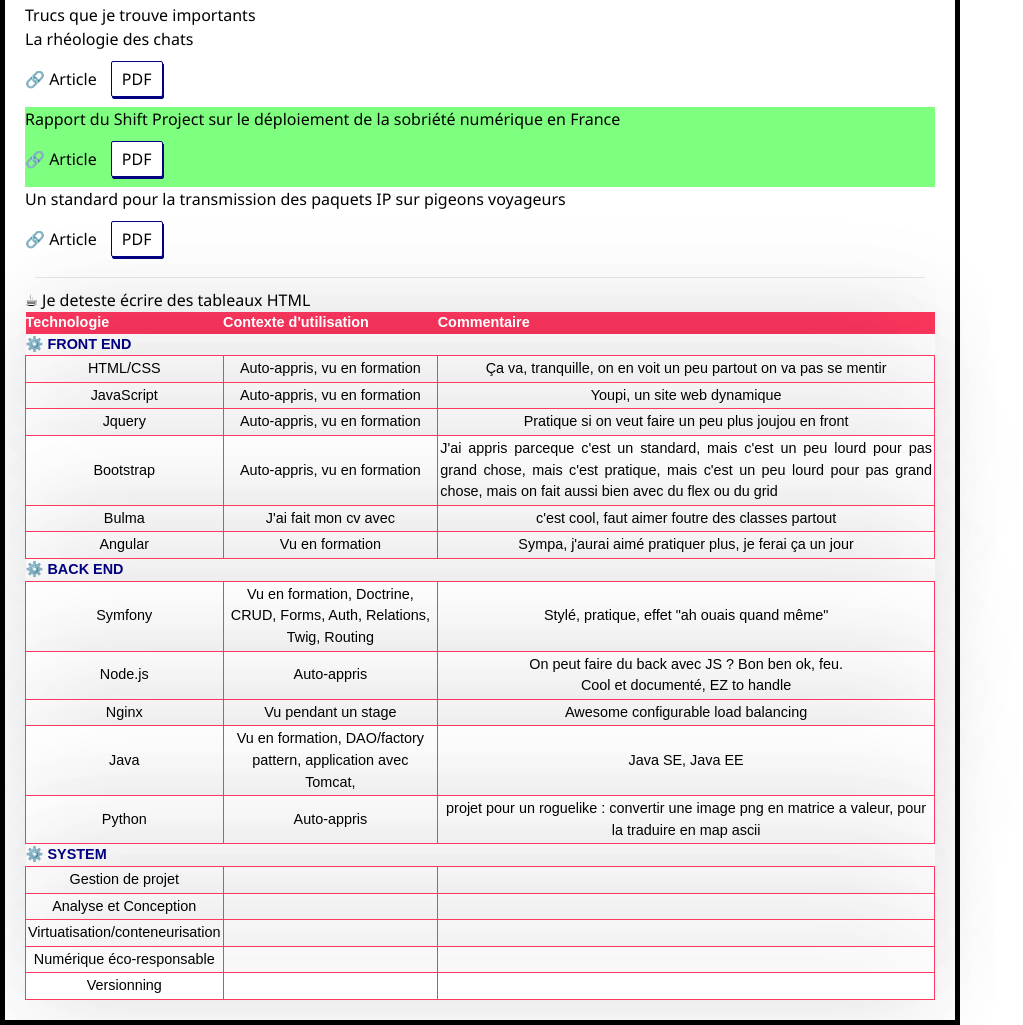
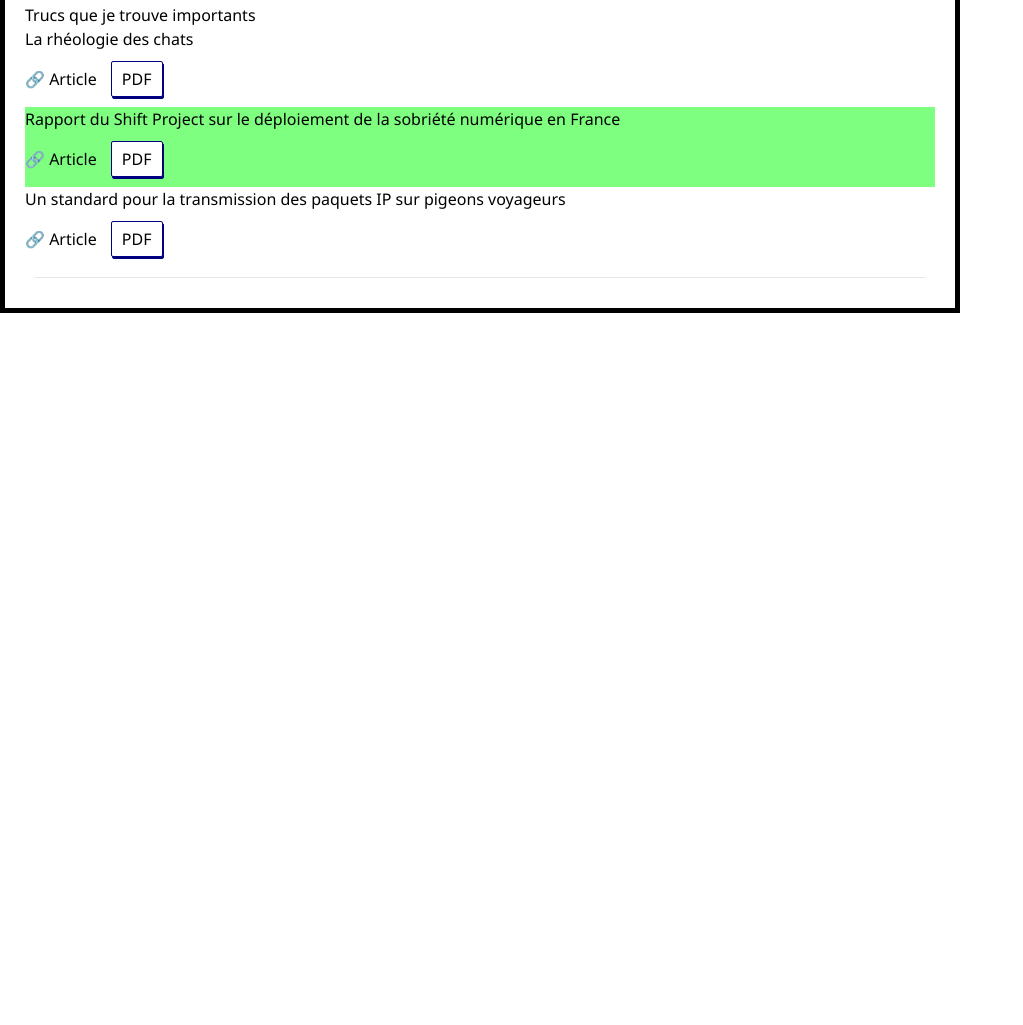
Before and after one commit to ThibaultMariePro/ThibaultMariePro.github.io, a website: page src/index.html in a window 1280 px wide. Shown: the part 242-1267 px from the top of the page, without its empty margins (0-1023 px from the left). After the commit the page ends 800 px from the top, so only its background shows below. Drawn offline with Linux system fonts and the light colour scheme.

Commit message:
got rid of html table

```diff
--- a/src/index.html
+++ b/src/index.html
@@ -108,138 +108,5 @@
       </div>
     </section>
     <hr />
-    <section>
-      <table>
-        <h2>☕ Je deteste écrire des tableaux HTML</h2>
-        <thead>
-          <tr>
-            <th>Technologie</th>
-            <th>Contexte d'utilisation</th>
-            <th>Commentaire</th>
-          </tr>
-        </thead>
-        <tbody>
-          <tr>
-            <th class="th-title">⚙️ FRONT END</th>
-            <th></th>
-            <th></th>
-          </tr>
-
-          <tr>
-            <td>HTML/CSS</td>
-            <td>Auto-appris, vu en formation</td>
-            <td>
-              Ça va, tranquille, on en voit un peu partout on va pas se mentir
-            </td>
-          </tr>
-
-          <tr>
-            <td>JavaScript</td>
-            <td>Auto-appris, vu en formation</td>
-            <td>Youpi, un site web dynamique</td>
-          </tr>
-
-          <tr>
-            <td>Jquery</td>
-            <td>Auto-appris, vu en formation</td>
-            <td>Pratique si on veut faire un peu plus joujou en front</td>
-          </tr>
-
-          <tr>
-            <td>Bootstrap</td>
-            <td>Auto-appris, vu en formation</td>
-            <td class="is-justified">
-              J'ai appris parceque c'est un standard, mais c'est un peu lourd
-              pour pas grand chose, mais c'est pratique, mais c'est un peu lourd
-              pour pas grand chose, mais on fait aussi bien avec du flex ou du
-              grid
-            </td>
-          </tr>
-
-          <tr>
-            <td>Bulma</td>
-            <td>J'ai fait mon cv avec</td>
-            <td>c'est cool, faut aimer foutre des classes partout</td>
-          </tr>
-
-          <tr>
-            <td>Angular</td>
-            <td>Vu en formation</td>
-            <td>Sympa, j'aurai aimé pratiquer plus, je ferai ça un jour</td>
-          </tr>
-          <tr>
-            <th class="th-title">⚙️ BACK END</th>
-            <th></th>
-            <th></th>
-          </tr>
-          <tr>
-            <td>Symfony</td>
-            <td>
-              Vu en formation, Doctrine, CRUD, Forms, Auth, Relations, Twig,
-              Routing
-            </td>
-            <td>Stylé, pratique, effet "ah ouais quand même"</td>
-          </tr>
-          <tr>
-            <td>Node.js</td>
-            <td>Auto-appris</td>
-            <td>
-              On peut faire du back avec JS ? Bon ben ok, feu. <br />
-              Cool et documenté, EZ to handle
-            </td>
-          </tr>
-          <tr>
-            <td>Nginx</td>
-            <td>Vu pendant un stage</td>
-            <td>Awesome configurable load balancing</td>
-          </tr>
-          <tr>
-            <td>Java</td>
-            <td>
-              Vu en formation, DAO/factory pattern, application avec Tomcat,
-            </td>
-            <td>Java SE, Java EE</td>
-          </tr>
-          <tr>
-            <td>Python</td>
-            <td>Auto-appris</td>
-            <td>
-              projet pour un roguelike : convertir une image png en matrice a
-              valeur, pour la traduire en map ascii
-            </td>
-          </tr>
-          <tr>
-            <th class="th-title">⚙️ SYSTEM</th>
-            <th></th>
-            <th></th>
-          </tr>
-          <tr>
-            <td>Gestion de projet</td>
-            <td></td>
-            <td></td>
-          </tr>
-          <tr>
-            <td>Analyse et Conception</td>
-            <td></td>
-            <td></td>
-          </tr>
-          <tr>
-            <td>Virtuatisation/conteneurisation</td>
-            <td></td>
-            <td></td>
-          </tr>
-          <tr>
-            <td>Numérique éco-responsable</td>
-            <td></td>
-            <td></td>
-          </tr>
-          <tr>
-            <td>Versionning</td>
-            <td></td>
-            <td></td>
-          </tr>
-        </tbody>
-      </table>
-    </section>
   </body>
 </html>
```
